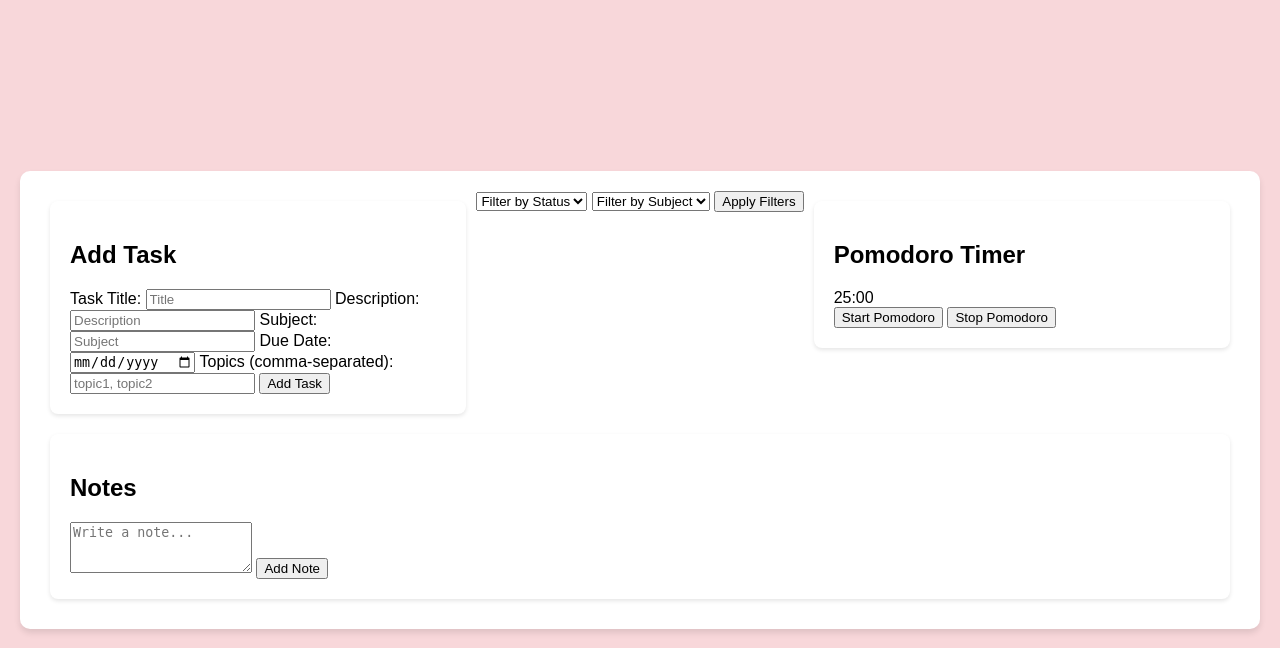
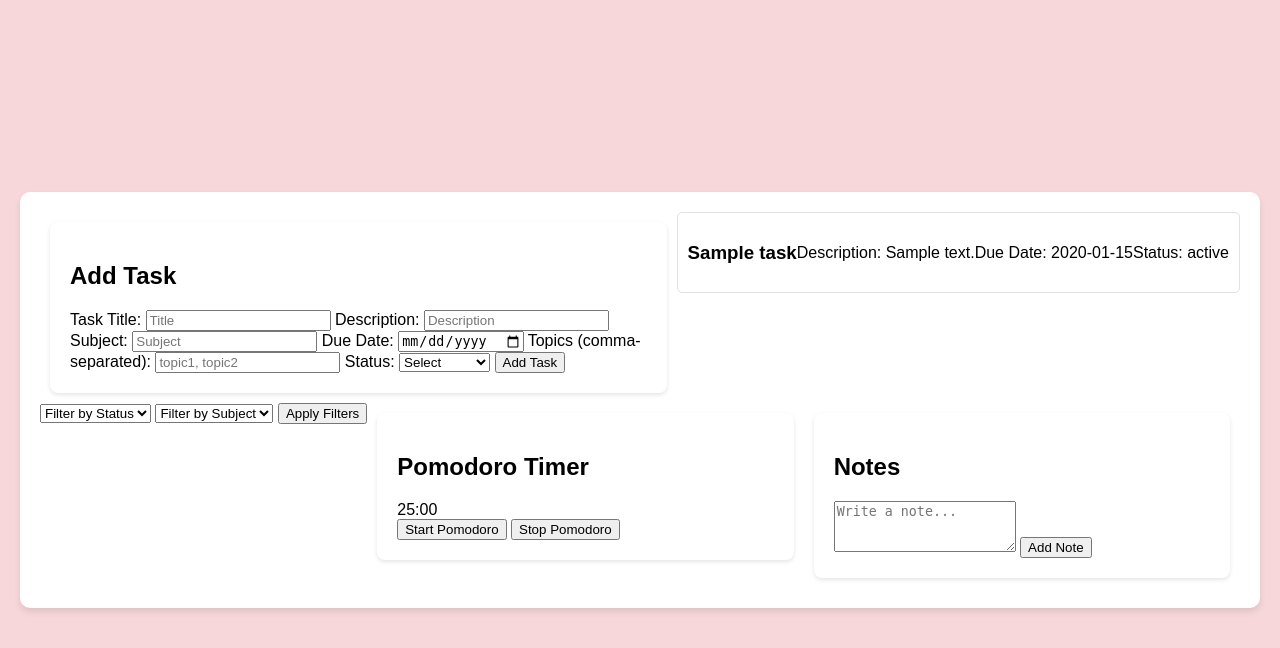
Before and after one commit to marialedom/final_project, a Flask app: template templates/dashboard.html in a window 1280 px wide. Shown: the top 648 px of the page. Run offline with Flask 3, Linux system fonts and the light colour scheme; the template is opened without the code that fills it: most values are stand-ins (such as "Sample title", 1, 10 or a date in 2020).

Commit message:
SOME ERRORS
ERROR 1: TASKS DONT SAVE
ERROR 2: TASKS DON'T SHOW UP IN LIST MODE AND TEXT DOESNT WORK

```diff
--- a/new_project/app_2.py
+++ b/new_project/app_2.py
@@ -14,28 +14,14 @@ def index():
         subject = request.form['subject']
         due_date = request.form['due_date']
         topics = request.form['topics'].split(',') if request.form['topics'] else []
-        status = request.form['status']
+        status = request.form.get('status')  # Make sure to handle this in your Task class
 
         new_task = OOP_FUNCTIONS.Task(title, description, subject, due_date, topics)
         to_do_list.add_task(new_task)
-        return redirect(url_for('index'))
+        return redirect(url_for('index'))  # Redirect to avoid form resubmission issues
 
-    return render_template('dashboard.html', tasks=to_do_list.get_all_tasks())
-
-@app.route('/', methods=['GET', 'POST'])
-def task_adding():
-    if request.method == 'POST':
-        title = request.form['title']
-        description = request.form['description']
-        subject = request.form['subject']
-        due_date = request.form['due_date']
-        topics = request.form['topics'].split(',') if request.form['topics'] else []
-
-        new_task = OOP_FUNCTIONS.Task(title, description, subject, due_date, topics)
-        to_do_list.add_task(new_task)
-        return redirect(url_for('index'))
-
-    return render_template('tasks_adding.html', tasks=to_do_list.get_all_tasks())
+    tasks = to_do_list.get_all_tasks()
+    return render_template('dashboard.html', tasks=tasks)
 
 @app.route('/filter_tasks', methods=['POST'])
 def filter_tasks():
@@ -45,5 +31,11 @@ def filter_tasks():
     # Convert filtered_tasks to a suitable format for returning to the frontend
     return jsonify(filtered_tasks)
 
+@app.route('/get_calendar_tasks')
+def get_calendar_tasks():
+    tasks = to_do_list.get_all_tasks()
+    calendar_tasks = [{'title': task.title, 'start': task.due_date.strftime('%Y-%m-%d')} for task in tasks]
+    return jsonify(calendar_tasks)
+
 if __name__ == '__main__':
     app.run(debug=True)
--- a/project/app.py
+++ /dev/null
@@ -1,32 +0,0 @@
-from flask import Flask, render_template, request
-
-app = Flask(__name__)
-
-tasks = []
-
-@app.route('/')
-def index():
-    return render_template('dashboard.html', tasks=tasks)
-
-@app.route('/add_task', methods=['POST'])
-def add_task():
-    title = request.form.get('title')
-    description = request.form.get('description')
-    subject = request.form.get('subject')
-    due_date = request.form.get('due-date')
-    topics = request.form.get('topics').split(',') if request.form.get('topics') else []
-
-    new_task = {
-        'title': title,
-        'description': description,
-        'subject': subject,
-        'start': due_date,
-        'topics': topics
-    }
-
-    tasks.append(new_task)
-
-    return render_template('dashboard.html', tasks=tasks)
-
-if __name__ == '__main__':
-    app.run(debug=True)
--- a/templates/dashboard.html
+++ b/templates/dashboard.html
@@ -121,15 +121,34 @@
                 <label for="subject/category">Subject:</label>
                 <input type="text" id="subject/category" name="subject" placeholder="Subject" required>
 
+
                 <label for="due_date">Due Date:</label>
                 <input type="date" id="due_date" name="due_date" required>
 
                 <label for="topics">Topics (comma-separated):</label>
                 <input type="text" id="topics" name="topics" placeholder="topic1, topic2">
 
+                <label for="status">Status:</label>
+                <select id="status" name="status">
+                    <option value="select">Select</option>
+                    <option value="To-Do">To-Do</option>
+                    <option value="In Progress">In Progress</option>
+                    <option value="Complete">Complete</option>
+                </select>
+
                 <button type="submit">Add Task</button>
 
             </form>
+        </div>
+        <div id="task-list">
+            {% for task in tasks %}
+                <div class="task-item">
+                    <h3>{{ task.title }}</h3>
+                    <p>Description: {{ task.description }}</p>
+                    <p>Due Date: {{ task.due_date.strftime('%Y-%m-%d') }}</p>
+                    <p>Status: {{ task.status }}</p>
+                </div>
+            {% endfor %}
         </div>
 
         <!-- Filter Options -->
@@ -151,11 +170,6 @@
     <button onclick="applyFilters()">Apply Filters</button>
 </div>
 
-<!-- Task Display Area -->
-<div id="task-list">
-    <!-- Tasks will be displayed here -->
-</div>
-
         <!-- Pomodoro Timer Box -->
         <div class="feature-box">
             <h2>Pomodoro Timer</h2>
@@ -171,6 +185,23 @@
             <button onclick="addNote()">Add Note</button>
             <div id="notes-container"></div>
         </div>
+
+        <div id="calendar"></div>
+
+    <script>
+    document.addEventListener('DOMContentLoaded', function() {
+        var calendarEl = document.getElementById('calendar');
+        var calendar = new FullCalendar.Calendar(calendarEl, {
+            initialView: 'dayGridMonth',
+            events: [
+                // Your task data here
+                { title: 'Task 1', start: '2023-04-01' },
+                // ...
+            ]
+        });
+        calendar.render();
+    });
+    </script>
 
         <!-- Task List and Categorization
         <div class="feature-box">
```
